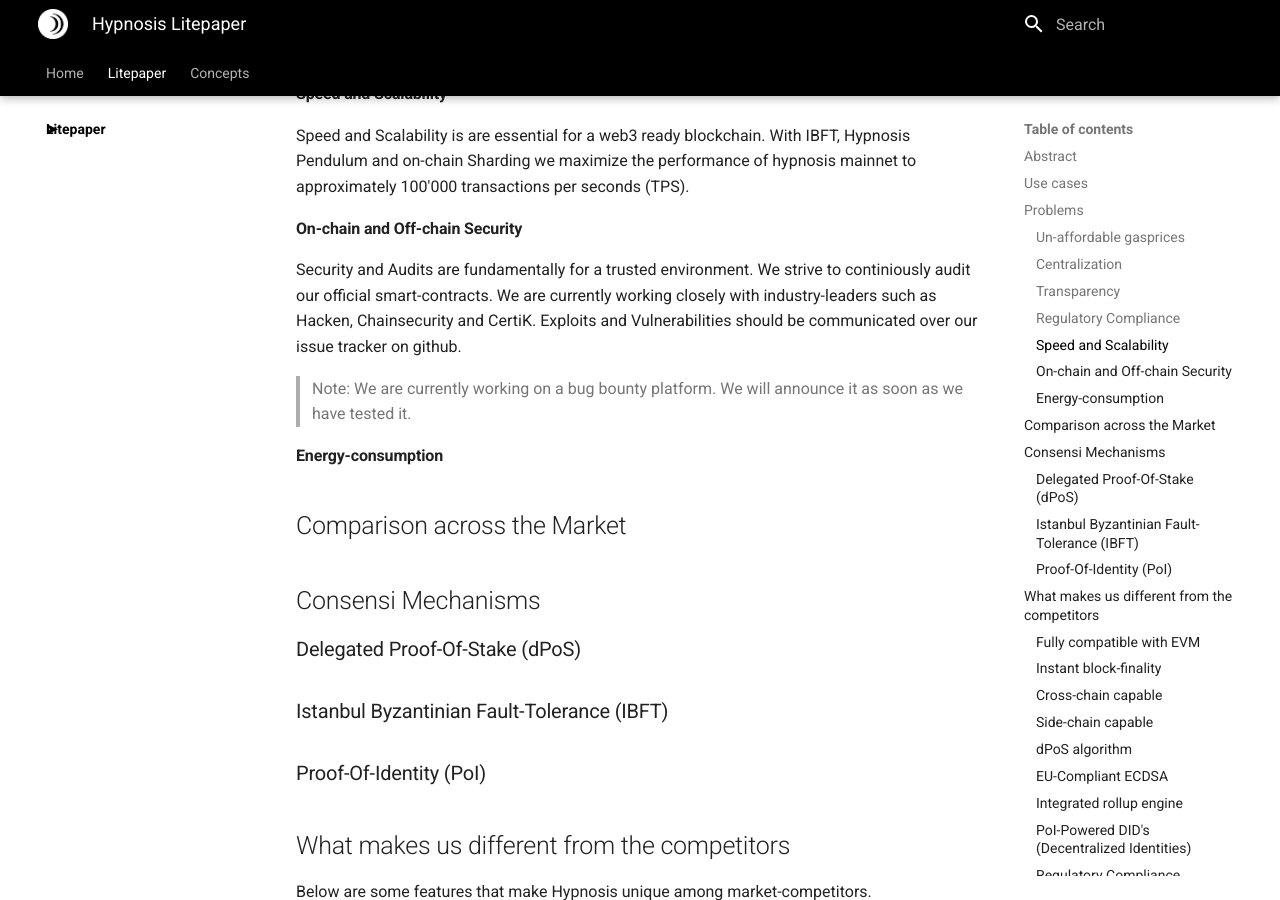
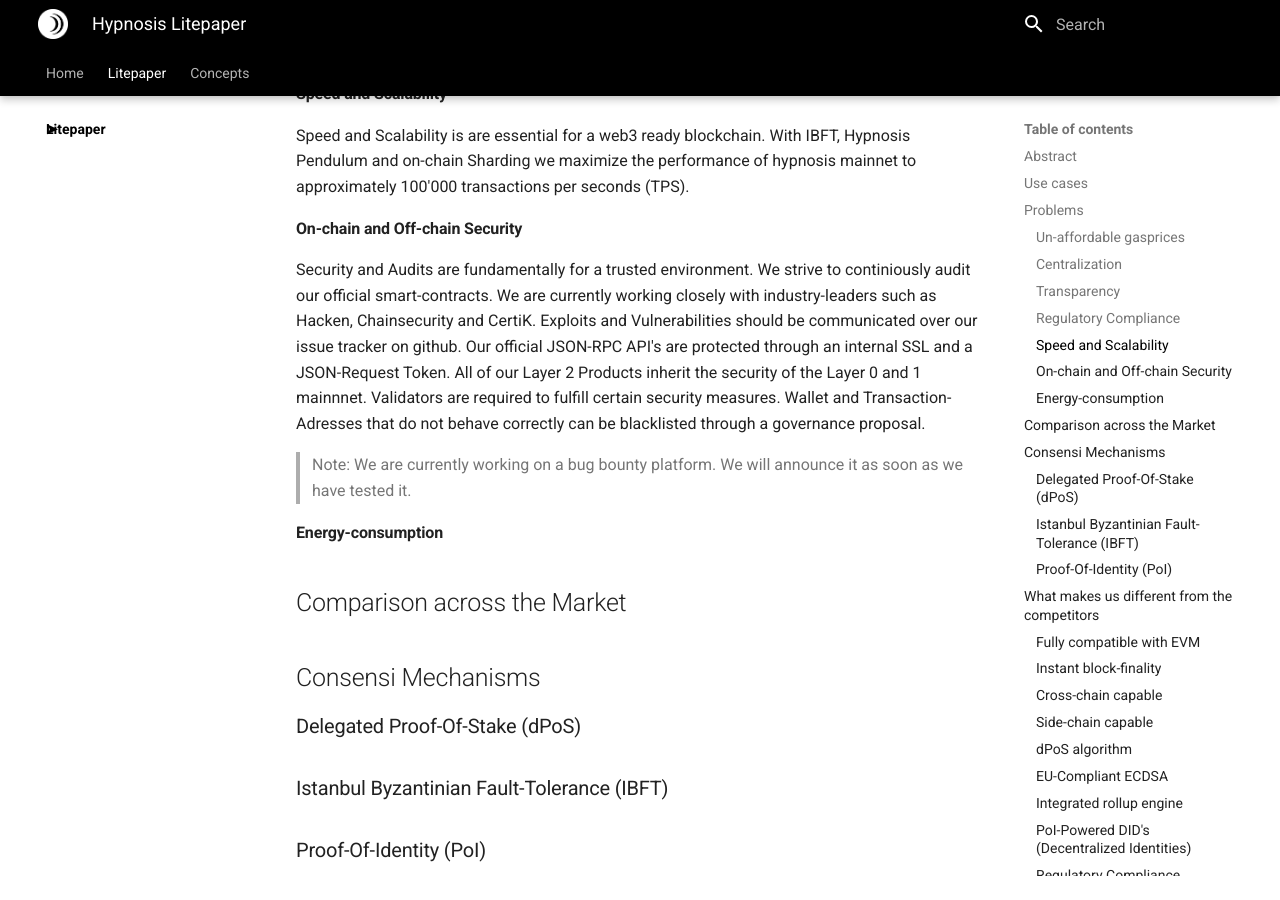
Before and after one commit to hypnosisfoundation/documentation, an MkDocs documentation site: the page built from docs/litepaper/index.md, in a window 1280 px wide and 900 px high, scrolled down 1312 px. Built offline with MkDocs 1.6.1 and Material for MkDocs 9.7.7, drawn with Linux system fonts in a browser that asks for light colours; comment, search, counter and statistics services are not loaded.

Commit message:
added onchain and offchain security part

```diff
--- a/docs/litepaper/index.md
+++ b/docs/litepaper/index.md
@@ -42,7 +42,7 @@
 
 #### On-chain and Off-chain Security
 
-Security and Audits are fundamentally for a trusted environment. We strive to continiously audit our official smart-contracts. We are currently working closely with industry-leaders such as Hacken, Chainsecurity and CertiK. Exploits and Vulnerabilities should be communicated over our issue tracker on github.
+Security and Audits are fundamentally for a trusted environment. We strive to continiously audit our official smart-contracts. We are currently working closely with industry-leaders such as Hacken, Chainsecurity and CertiK. Exploits and Vulnerabilities should be communicated over our issue tracker on github. Our official JSON-RPC API's are protected through an internal SSL and a JSON-Request Token. All of our Layer 2 Products inherit the security of the Layer 0 and 1 mainnnet. Validators are required to fulfill certain security measures. Wallet and Transaction-Adresses that do not behave correctly can be blacklisted through a governance proposal.
 
 > Note: We are currently working on a bug bounty platform. We will announce it as soon as we have tested it.
 
```
